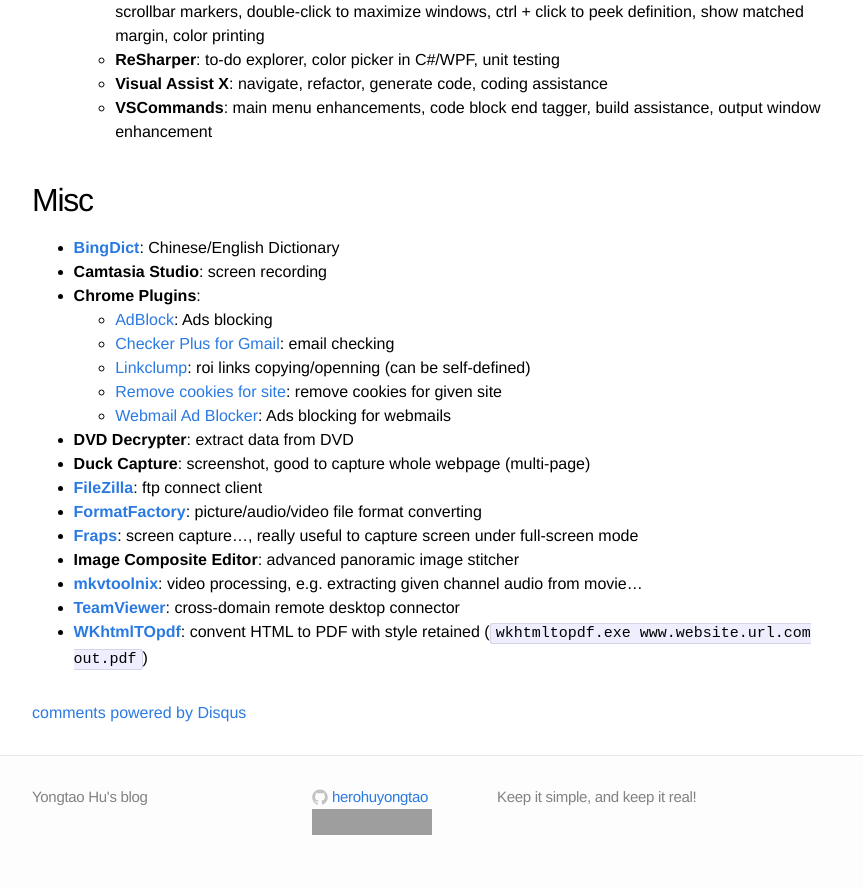
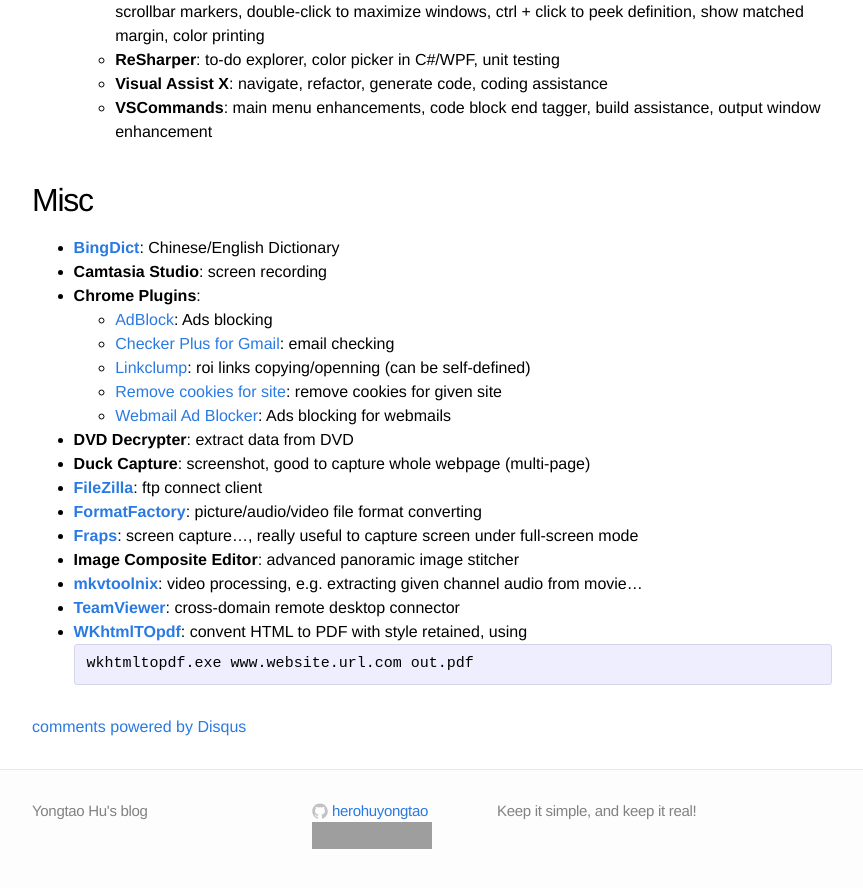
Before and after one commit to blog-ythu/blog-ythu.github.io, a Jekyll site: the page built from _posts/2013-05-24-good-PC-tools.md, in a window 1280 px wide and 900 px high, scrolled down 2055 px. Shown: the top 888 px of the window, without its empty margins (208-1071 px from the left). Built offline with Jekyll 4.4.1, drawn with Linux system fonts in a browser that asks for light colours; nearby versions of some CDN libraries; Markdown is read by kramdown in place of the engine named in the settings; comment, search, counter and statistics services are not loaded; grey boxes are pictures that could not be loaded.

Commit message:
update post: Good PC tools

````diff
--- a/_posts/2013-05-24-good-PC-tools.md
+++ b/_posts/2013-05-24-good-PC-tools.md
@@ -89,4 +89,7 @@ mathjax: true
 - **Image Composite Editor**: advanced panoramic image stitcher
 - [**mkvtoolnix**](https://www.bunkus.org/videotools/mkvtoolnix/downloads.html): video processing, e.g. extracting given channel audio from movie…
 - [**TeamViewer**](http://www.teamviewer.com/en/download/windows.aspx): cross-domain remote desktop connector
-- [**WKhtmlTOpdf**](http://wkhtmltopdf.org/downloads.html): convent HTML to PDF with style retained (`wkhtmltopdf.exe www.website.url.com out.pdf`)
+- [**WKhtmlTOpdf**](http://wkhtmltopdf.org/downloads.html): convent HTML to PDF with style retained, using
+  ```dos
+  wkhtmltopdf.exe www.website.url.com out.pdf
+  ```
````
